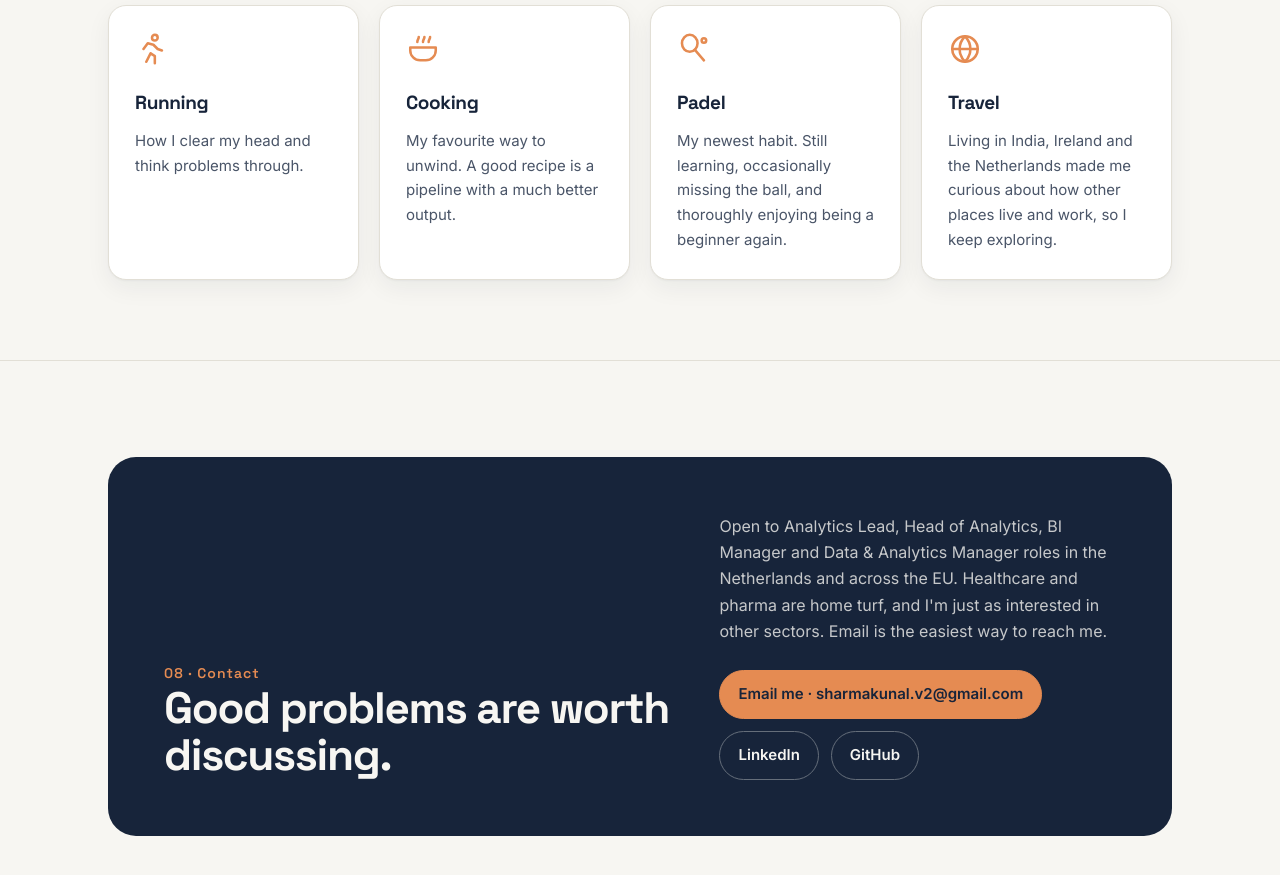
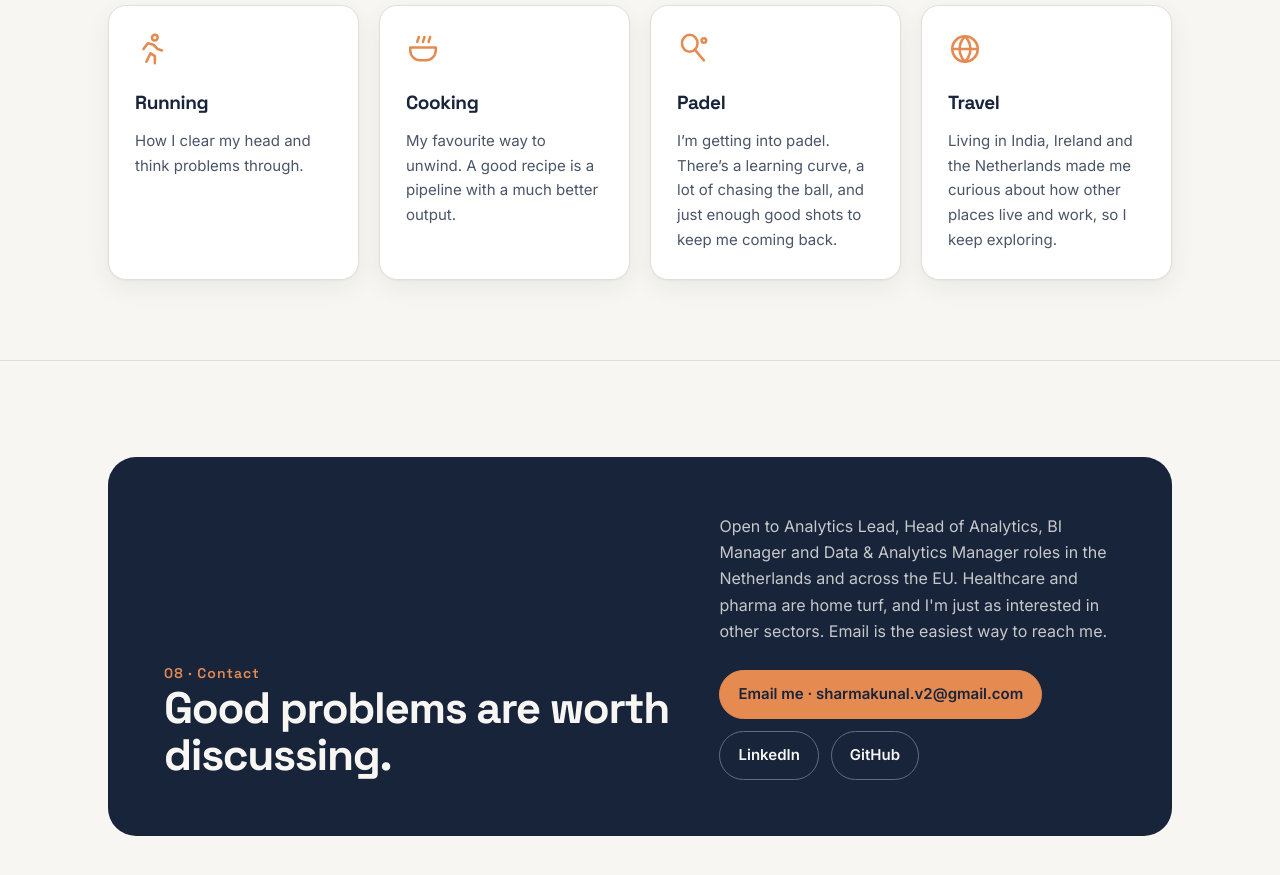
Before and after one commit to kshar00/kshar00.github.io, a plain HTML site: page index.html in a window 1280 px wide. Shown: the part 7820-8695 px from the top of the page. Drawn offline with Linux system fonts and the light colour scheme.

Commit message:
Keep project visuals side by side at tablet widths and refine padel copy

```diff
--- a/index.html
+++ b/index.html
@@ -326,7 +326,7 @@
   .project .p-body > div:first-child { min-width: 0; width: 100%; }
   .project .p-body > .visual { min-width: 0; width: 100%; box-sizing: border-box; }
   .project .p-foot { width: 100%; min-width: 0; }
-  @media (max-width: 900px) {
+  @media (max-width: 720px) {
     .project .p-body { grid-template-columns: minmax(0, 1fr); gap: 24px; }
     .project .p-body > div:first-child,
     .project .p-body > .visual { width: 100%; }
@@ -746,7 +746,7 @@
         <div class="card">
           <svg class="ico" viewBox="0 0 24 24" fill="none" stroke="currentColor" stroke-width="1.8" stroke-linecap="round" stroke-linejoin="round" aria-hidden="true"><ellipse cx="9" cy="8" rx="5.5" ry="6"/><path d="M12.5 12.5l6.5 7.5"/><circle cx="19" cy="6" r="1.6"/></svg>
           <h3>Padel</h3>
-          <p>My newest habit. Still learning, occasionally missing the ball, and thoroughly enjoying being a beginner again.</p>
+          <p>I’m getting into padel. There’s a learning curve, a lot of chasing the ball, and just enough good shots to keep me coming back.</p>
         </div>
         <div class="card">
           <svg class="ico" viewBox="0 0 24 24" fill="none" stroke="currentColor" stroke-width="1.8" stroke-linecap="round" stroke-linejoin="round" aria-hidden="true"><circle cx="12" cy="12" r="9"/><path d="M3 12h18M12 3c2.5 2.6 3.8 5.6 3.8 9s-1.3 6.4-3.8 9c-2.5-2.6-3.8-5.6-3.8-9S9.5 5.6 12 3z"/></svg>
```
